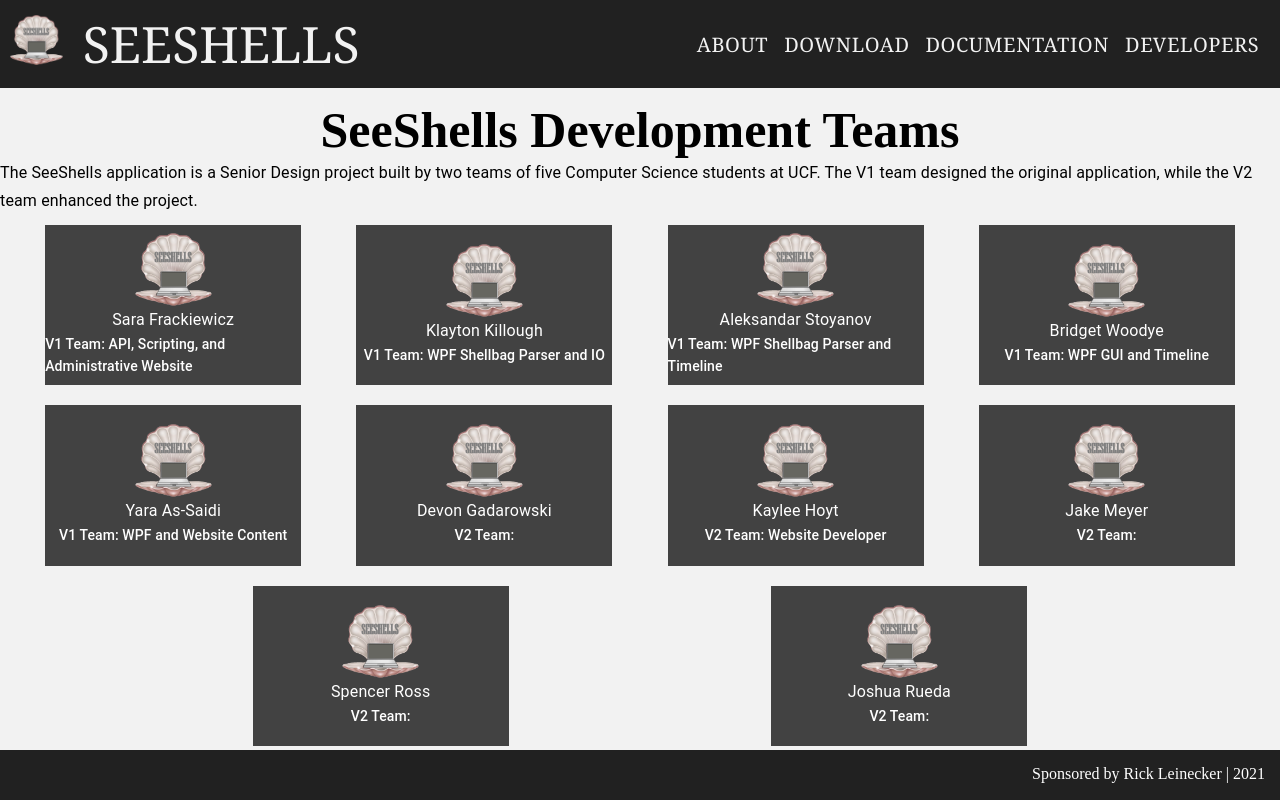
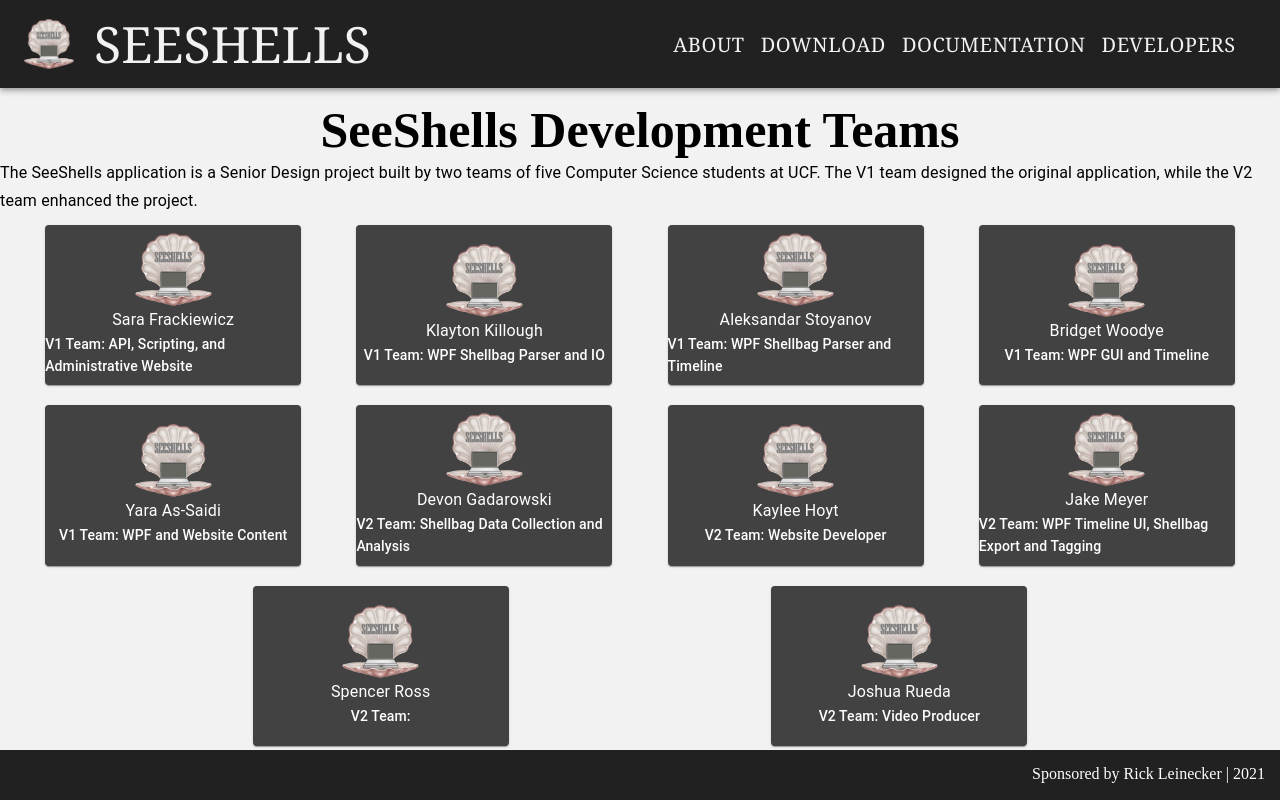
Before and after one commit to RickLeinecker/SeeShellsv2, a React (Create React App) app in the folder websiteV2/: page /v2/developers in a window 1280 px wide. Built offline with nearby package versions, Linux system fonts and the light colour scheme.

Commit message:
change some divs to materialui components, fix profile resizing

```diff
--- a/websiteV2/src/components/DeveloperProfile.js
+++ b/websiteV2/src/components/DeveloperProfile.js
@@ -2,6 +2,7 @@ import React from 'react';
 import oldLogo from '../assets/oldLogo.png';
 import { withStyles } from '@material-ui/core/styles';
 import Typography from '@material-ui/core/Typography';
+import Card from '@material-ui/core/Card';
 
 const styles = {
     devContainer: {
@@ -14,20 +15,26 @@ const styles = {
         alignItems: 'center',
         flexDirection: 'column',
         color: 'white',
+        minWidth: '200px',
     },
     logo: {
         width: '30%',
+    },
+    dev: {
+        display: 'flex',
+        justifyContent: 'center',
+        overflowWrap: 'break-word',
     },
 };
 
 class DeveloperProfile extends React.Component {
     render() {
         return(
-            <div className={this.props.classes.devContainer}>
+            <Card className={this.props.classes.devContainer}>
                 <img src={oldLogo} alt='SeeShells Logo' className={this.props.classes.logo}/>
-                <Typography variant="subtitle1">{this.props.name}</Typography>
-                <Typography variant="subtitle2">{this.props.role}</Typography>
-            </div>
+                <Typography variant="subtitle1" className={this.props.classes.dev}>{this.props.name}</Typography>
+                <Typography variant="subtitle2" className={this.props.classes.dev}>{this.props.role}</Typography>
+            </Card>
         );
     }
 }
--- a/websiteV2/src/components/MenuBar.js
+++ b/websiteV2/src/components/MenuBar.js
@@ -3,6 +3,8 @@ import oldLogo from '../assets/oldLogo.png';
 import { withStyles } from '@material-ui/core/styles';
 import { withRouter, BrowserRouter as Router } from 'react-router-dom';
 import Button from '@material-ui/core/Button';
+import AppBar from '@material-ui/core/AppBar';
+import Toolbar from '@material-ui/core/Toolbar';
 
 const styles = {
     menuBar: {
@@ -37,9 +39,8 @@ const styles = {
     },
     logo: {
         height: '50px',
+        width: '50px',
         display: 'flex',
-        paddingTop: '15px',
-        paddingLeft: '10px',
         float: 'left',
     },
 };
@@ -58,7 +59,8 @@ class MenuBar extends React.Component {
     render() {
         return(
             <Router basename="/v2">
-                <div className={this.props.classes.menuBar}>
+                <AppBar position="static" className={this.props.classes.menuBar}>
+                    <Toolbar>
                         <img src={oldLogo} alt='SeeShells Logo' className={this.props.classes.logo} onClick={this.handleClick}/>
                         <p className={this.props.classes.title}>SEESHELLS</p>
                         <div className={this.props.classes.buttonContainer}>
@@ -67,7 +69,8 @@ class MenuBar extends React.Component {
                             <Button className={this.props.classes.buttons} onClick={this.handleClick} id="documentation">Documentation</Button>
                             <Button className={this.props.classes.buttons} onClick={this.handleClick} id="developers">Developers</Button>
                         </div>
-                </div>
+                    </Toolbar>
+                </AppBar>
             </Router>
         );
     }
--- a/websiteV2/src/containers/AboutPage.js
+++ b/websiteV2/src/containers/AboutPage.js
@@ -1,7 +1,7 @@
 import React from 'react';
-import SideBar from '../components/SideBar.js';
 import { withStyles } from '@material-ui/core/styles';
 import { withRouter } from 'react-router-dom';
+import Paper from '@material-ui/core/Paper';
 
 const styles = {
     aboutPage: {
@@ -9,8 +9,13 @@ const styles = {
         height: '100%',
         width: '100%',
     },
-    sidebar: {
-        float: 'left',
+    sidebarContainer: {
+        width: '20%',
+        height: '100%',
+        backgroundColor: '#424242',
+        margin: '0px',
+        display: 'flex',
+        justifyContent: 'center',
     },
 };
 
@@ -18,7 +23,9 @@ class AboutPage extends React.Component {
     render() {
         return(
             <div className={this.props.classes.aboutPage}>
-                <SideBar className={this.props.classes.sidebar}/>
+                <Paper elevation={2} square={true} className={this.props.classes.sidebarContainer}>
+
+                </Paper>
             </div>
         );
     }
--- a/websiteV2/src/containers/DeveloperPage.js
+++ b/websiteV2/src/containers/DeveloperPage.js
@@ -49,11 +49,11 @@ class DeveloperPage extends React.Component {
                     <DeveloperProfile name="Aleksandar Stoyanov" role="V1 Team: WPF Shellbag Parser and Timeline"/>
                     <DeveloperProfile name="Bridget Woodye" role="V1 Team: WPF GUI and Timeline"/>
                     <DeveloperProfile name="Yara As-Saidi" role="V1 Team: WPF and Website Content"/>
-                    <DeveloperProfile name="Devon Gadarowski" role="V2 Team:"/>
+                    <DeveloperProfile name="Devon Gadarowski" role="V2 Team: Shellbag Data Collection and Analysis"/>
                     <DeveloperProfile name="Kaylee Hoyt" role="V2 Team: Website Developer"/>
-                    <DeveloperProfile name="Jake Meyer" role="V2 Team:"/>
+                    <DeveloperProfile name="Jake Meyer" role="V2 Team: WPF Timeline UI, Shellbag Export and Tagging"/>
                     <DeveloperProfile name="Spencer Ross" role="V2 Team:"/>
-                    <DeveloperProfile name="Joshua Rueda" role="V2 Team:"/>
+                    <DeveloperProfile name="Joshua Rueda" role="V2 Team: Video Producer"/>
                 </div>
             </div>
         );
--- a/websiteV2/src/containers/FrontPage.js
+++ b/websiteV2/src/containers/FrontPage.js
@@ -4,6 +4,7 @@ import pearl from '../assets/pearl.png';
 import { withStyles } from '@material-ui/core/styles';
 import { withRouter, BrowserRouter as Router } from 'react-router-dom';
 import Button from '@material-ui/core/Button';
+import Paper from '@material-ui/core/Paper';
 
 const styles = {
     frontPage: {
@@ -127,7 +128,7 @@ class FrontPage extends React.Component {
     render() {
         return(
             <Router basename="/v2">
-                <div className={this.props.classes.frontPage}>
+                <Paper className={this.props.classes.frontPage}>
                     <div className={this.props.classes.image}>
                         <div className={this.props.classes.barContent}>
                             <p className={this.props.classes.intro}>SEESHELLS</p>
@@ -165,7 +166,7 @@ class FrontPage extends React.Component {
                             <Button className={this.props.classes.featuresButton} onClick={this.handleClick} id="about">SEE ALL FEATURES</Button>
                         </div>
                     </div>
-                </div>
+                </Paper>
             </Router>
         );
     }
```
Lines whose indentation alone changed are shown as unchanged.
